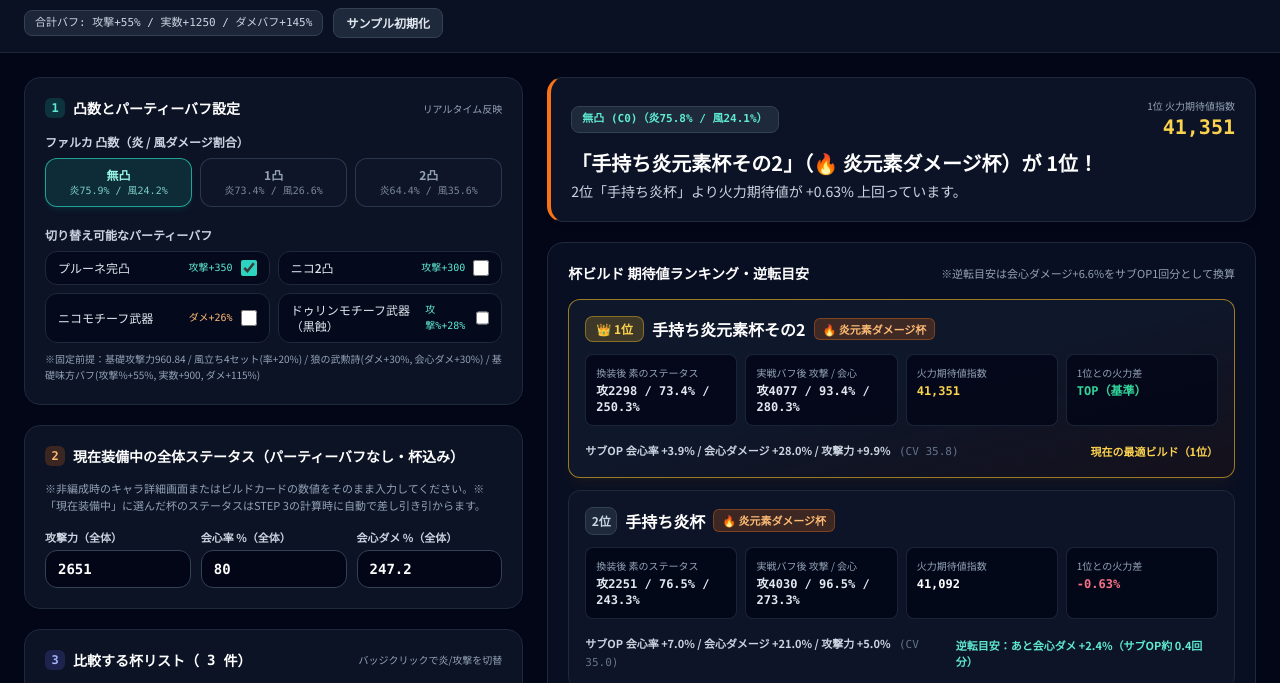
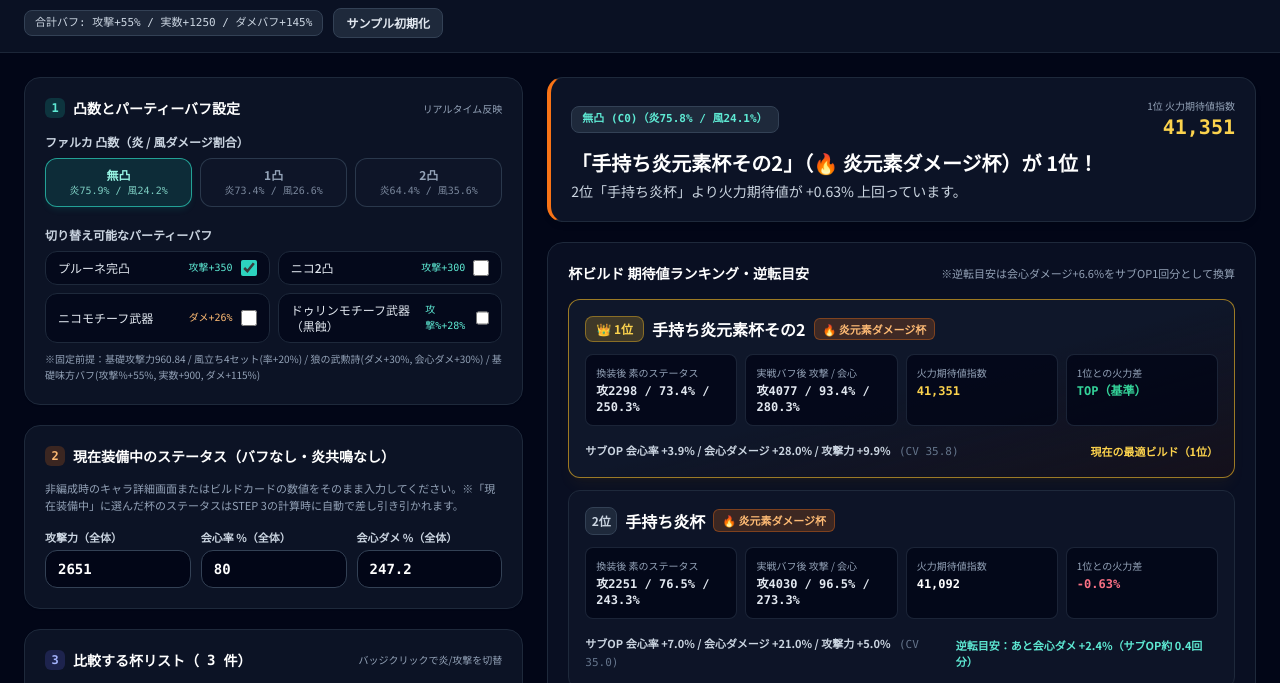
Before and after one commit to disuke1122/my-website, a plain HTML site: page index.html in a window 1280 px wide. Shown: the part 64-747 px from the top of the page. Drawn offline with nearby package versions, Linux system fonts and the light colour scheme.

Commit message:
Update index.html

```diff
--- a/index.html
+++ b/index.html
@@ -816,16 +816,16 @@
         </div>
       </div>
 
-      <!-- STEP 2：現在装備中の全体ステータス（パーティーバフなし・杯込み） -->
+      <!-- STEP 2：現在装備中のステータス（バフなし・炎共鳴なし） -->
       <div class="rounded-2xl border border-slate-800 bg-slate-900/75 p-4 sm:p-5 space-y-3.5 shadow-sm">
         <div class="flex items-center justify-between">
           <h2 class="text-sm font-extrabold text-white flex items-center gap-2">
             <span class="inline-flex items-center justify-center w-5 h-5 rounded-md bg-orange-500/20 text-orange-300 text-xs font-mono">2</span>
-            現在装備中の全体ステータス（パーティーバフなし・杯込み）
+            現在装備中のステータス（バフなし・炎共鳴なし）
           </h2>
         </div>
         <p class="text-[11px] text-slate-400 leading-relaxed">
-          ※非編成時のキャラ詳細画面またはビルドカードの数値をそのまま入力してください。※「現在装備中」に選んだ杯のステータスはSTEP 3の計算時に自動で差し引き引からます。
+          非編成時のキャラ詳細画面またはビルドカードの数値をそのまま入力してください。※「現在装備中」に選んだ杯のステータスはSTEP 3の計算時に自動で差し引き引かれます。
         </p>
 
         <div class="grid grid-cols-3 gap-2.5">
```
